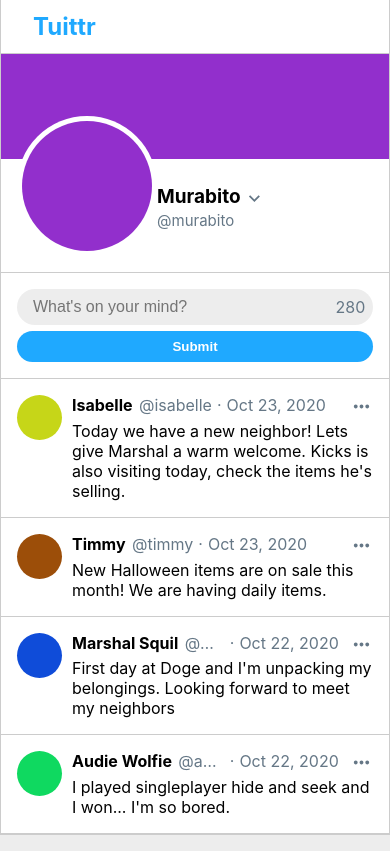
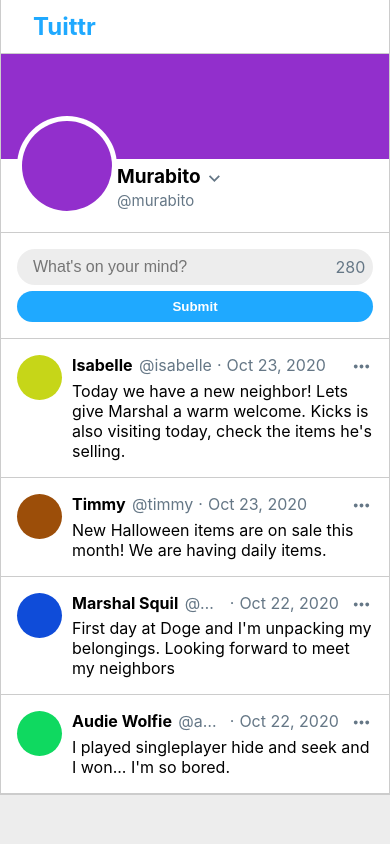
Before and after one commit to iSkylake/Tuittr, a React (Create React App) app in the folder client/: page / in a window 390 px wide. Built offline with nearby package versions, Linux system fonts and the light colour scheme.

Commit message:
Set profile picture responsive size

```diff
--- a/client/src/components/Header/Header.module.css
+++ b/client/src/components/Header/Header.module.css
@@ -66,3 +66,10 @@
 .menuItemUsername {
 	white-space: nowrap;
 }
+
+@media only screen and (max-width: 500px) {
+	.profilePicCtn {
+		width: 100px;
+		height: 100px;
+	}
+}
--- a/client/src/components/common/ProfilePicture.module.css
+++ b/client/src/components/common/ProfilePicture.module.css
@@ -16,3 +16,10 @@
 	width: 130px;
 	height: 130px;
 }
+
+@media only screen and (max-width: 500px) {
+	.xlg {
+		width: 90px;
+		height: 90px;
+	}
+}
```
